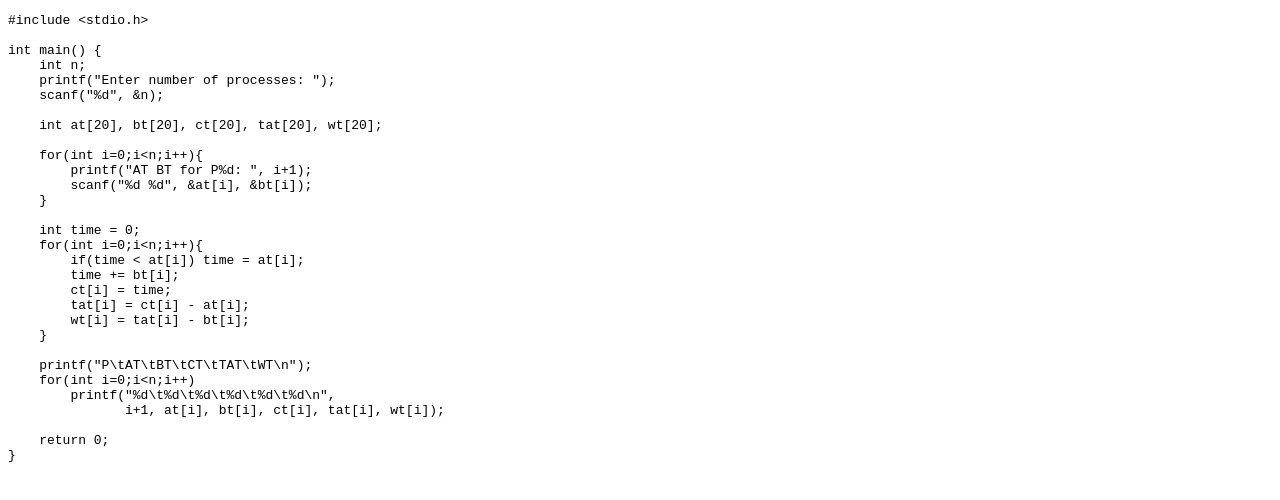
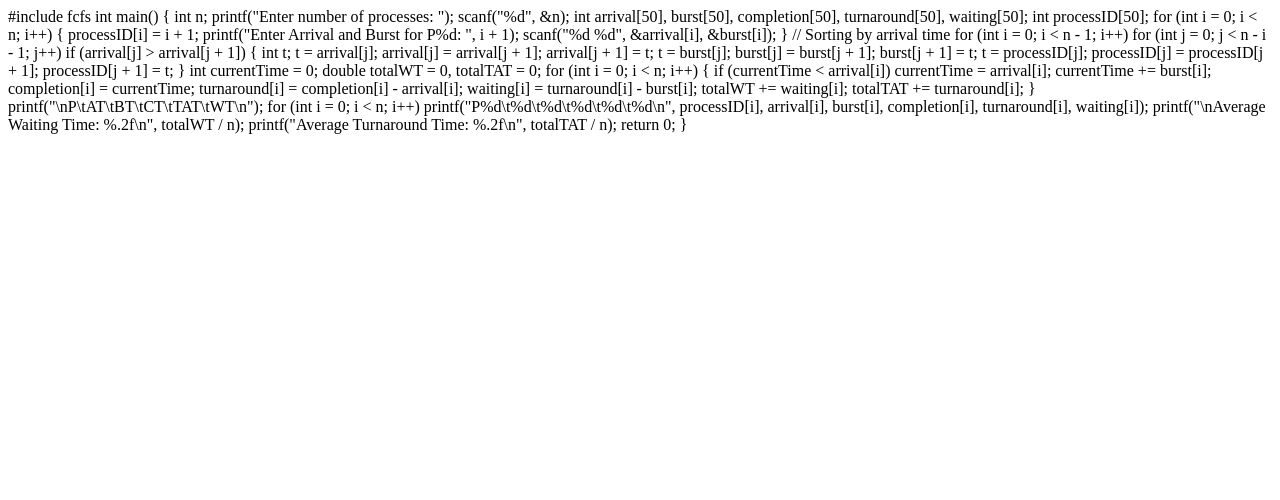
Before and after one commit to berginmedia/codes, a plain HTML site: page index.html in a window 1280 px wide. Drawn offline with Linux system fonts and the light colour scheme.

Commit message:
Update index.html

```diff
--- a/index.html
+++ b/index.html
@@ -1,39 +1,53 @@
-<!DOCTYPE html>
-<html lang="en">
-<head>
-<meta charset="utf-8">
-<meta name="viewport" content="width=device-width, initial-scale=1">
-</head>
-<body>
-<pre>#include &lt;stdio.h&gt;
-
+#include <stdio.h>
+fcfs
 int main() {
     int n;
     printf("Enter number of processes: ");
-    scanf("%d", &amp;n);
+    scanf("%d", &n);
 
-    int at[20], bt[20], ct[20], tat[20], wt[20];
+    int arrival[50], burst[50], completion[50], turnaround[50], waiting[50];
+    int processID[50];
 
-    for(int i=0;i&lt;n;i++){
-        printf("AT BT for P%d: ", i+1);
-        scanf("%d %d", &amp;at[i], &amp;bt[i]);
+    for (int i = 0; i < n; i++) {
+        processID[i] = i + 1;
+        printf("Enter Arrival and Burst for P%d: ", i + 1);
+        scanf("%d %d", &arrival[i], &burst[i]);
     }
 
-    int time = 0;
-    for(int i=0;i&lt;n;i++){
-        if(time &lt; at[i]) time = at[i];
-        time += bt[i];
-        ct[i] = time;
-        tat[i] = ct[i] - at[i];
-        wt[i] = tat[i] - bt[i];
+    // Sorting by arrival time
+    for (int i = 0; i < n - 1; i++)
+        for (int j = 0; j < n - i - 1; j++)
+            if (arrival[j] > arrival[j + 1]) {
+                int t;
+
+                t = arrival[j]; arrival[j] = arrival[j + 1]; arrival[j + 1] = t;
+                t = burst[j]; burst[j] = burst[j + 1]; burst[j + 1] = t;
+                t = processID[j]; processID[j] = processID[j + 1]; processID[j + 1] = t;
+            }
+
+    int currentTime = 0;
+    double totalWT = 0, totalTAT = 0;
+
+    for (int i = 0; i < n; i++) {
+        if (currentTime < arrival[i]) currentTime = arrival[i];
+
+        currentTime += burst[i];
+        completion[i] = currentTime;
+        turnaround[i] = completion[i] - arrival[i];
+        waiting[i] = turnaround[i] - burst[i];
+
+        totalWT += waiting[i];
+        totalTAT += turnaround[i];
     }
 
-    printf("P\tAT\tBT\tCT\tTAT\tWT\n");
-    for(int i=0;i&lt;n;i++)
-        printf("%d\t%d\t%d\t%d\t%d\t%d\n",
-               i+1, at[i], bt[i], ct[i], tat[i], wt[i]);
+    printf("\nP\tAT\tBT\tCT\tTAT\tWT\n");
+    for (int i = 0; i < n; i++)
+        printf("P%d\t%d\t%d\t%d\t%d\t%d\n",
+               processID[i], arrival[i], burst[i], completion[i],
+               turnaround[i], waiting[i]);
+
+    printf("\nAverage Waiting Time: %.2f\n", totalWT / n);
+    printf("Average Turnaround Time: %.2f\n", totalTAT / n);
 
     return 0;
-}</pre>
-</body>
-</html>
+}
```
